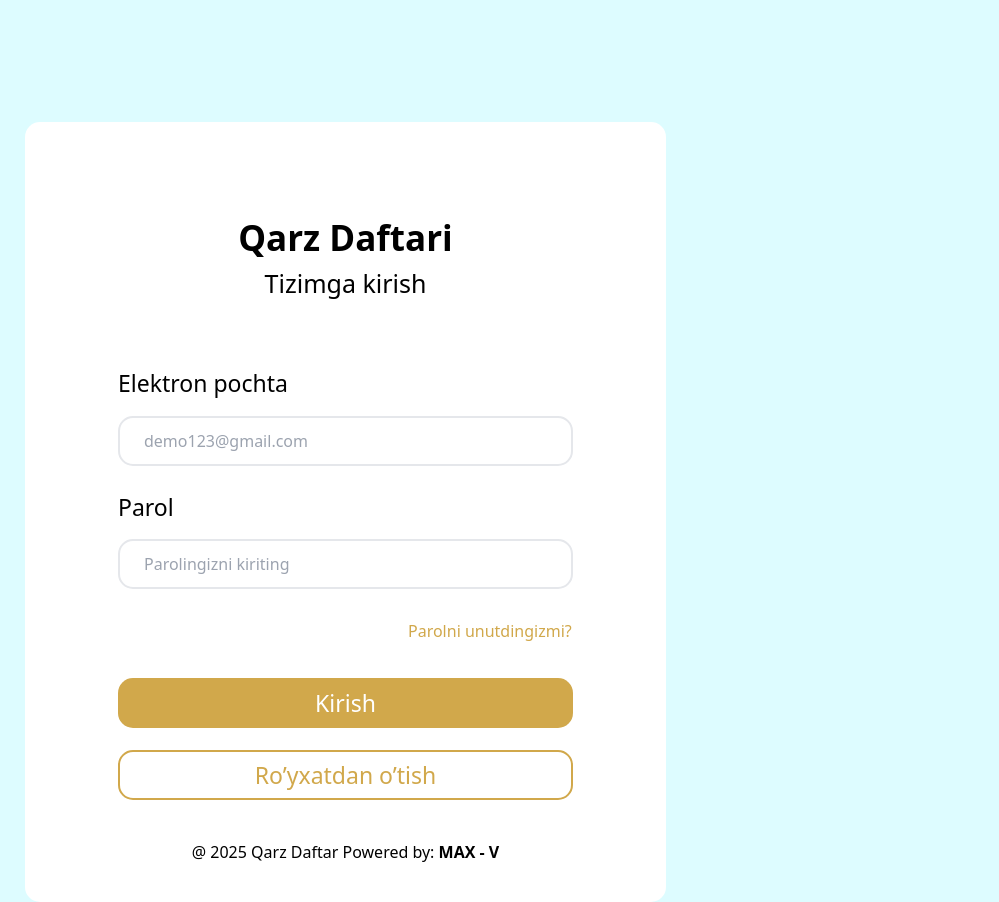
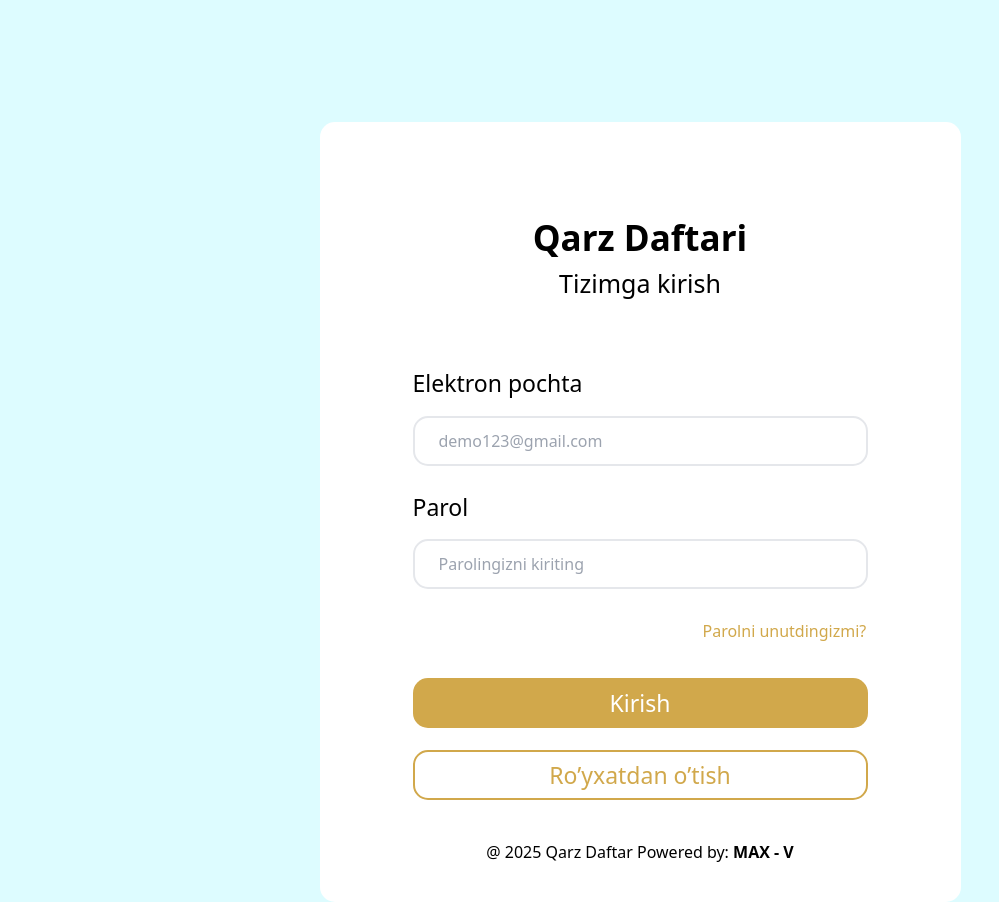
Before and after one commit to Arrow1731/Qarz_daftar, a React (Vite) app: page /Login in a window 1280 px wide. Shown: the whole page, without its empty margins (0-999 px from the left). Built offline with nearby package versions, Linux system fonts and the light colour scheme.

Commit message:
container fixed

```diff
--- a/src/Pages/Login.jsx
+++ b/src/Pages/Login.jsx
@@ -79,7 +79,7 @@ export default class Login extends Component {
         return (
             <div>
                 <div className="container">
-                    <div className='max-w-[641px] w-full h-[780px] bg-[#fff] rounded-[15px] mt-[122px] py-[90px]'>
+                    <div className='max-w-[641px] w-full h-[780px] bg-[#fff] rounded-[15px] mt-[122px] py-[90px] m-auto'>
                         <div className='text-center'>
                             <h2 className='text-[35px] font-bold'>Qarz Daftari</h2>
                             <p className='text-[25px] mb-[64px]'>Tizimga kirish</p>
--- a/src/Pages/Register.jsx
+++ b/src/Pages/Register.jsx
@@ -104,7 +104,7 @@ export default class Register extends Component {
       <div>
         <div>
           <div className="container">
-            <div className='max-w-[641px] w-full h-[1050px] bg-[#fff] rounded-[15px] mt-[122px]'>
+            <div className='max-w-[641px] w-full h-[1050px] bg-[#fff] rounded-[15px] mt-[122px] m-auto'>
               <div className='text-center pt-[50px]'>
                 <h2 className='text-[35px] font-bold'>Qarz Daftari</h2>
                 <p className='text-[25px]'>Hisob yaratish</p>
--- a/src/Pages/Reset_pass.jsx
+++ b/src/Pages/Reset_pass.jsx
@@ -78,7 +78,7 @@ export default class Reset extends Component {
         return (
             <div>
                 <div className="container">
-                    <div className='max-w-[641px] w-full h-[676px] bg-[#fff] mt-[90px] rounded-[15px]'>
+                    <div className='max-w-[641px] w-full h-[676px] bg-[#fff] mt-[90px] rounded-[15px] m-auto'>
 
                         <div className='container px-[93px]'>
                             <div className='text-center pt-[90px]'>
--- a/src/index.css
+++ b/src/index.css
@@ -18,7 +18,7 @@
 
 
 .container{
-  width: 1440px;
+  max-width: 1440px;
   width: 100%;
   margin: 0 auto;
 }
```
Also changed, not shown: src/Pages/List_Qarz.jsx (line endings or trailing spaces).
